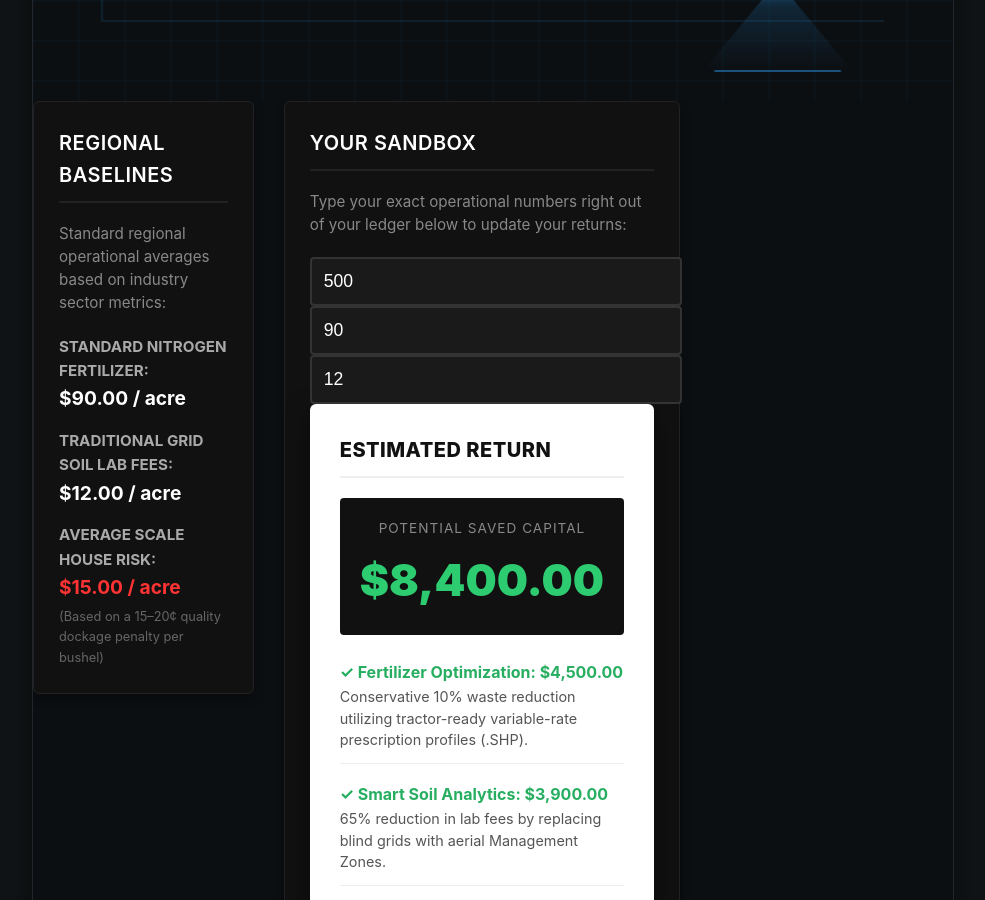
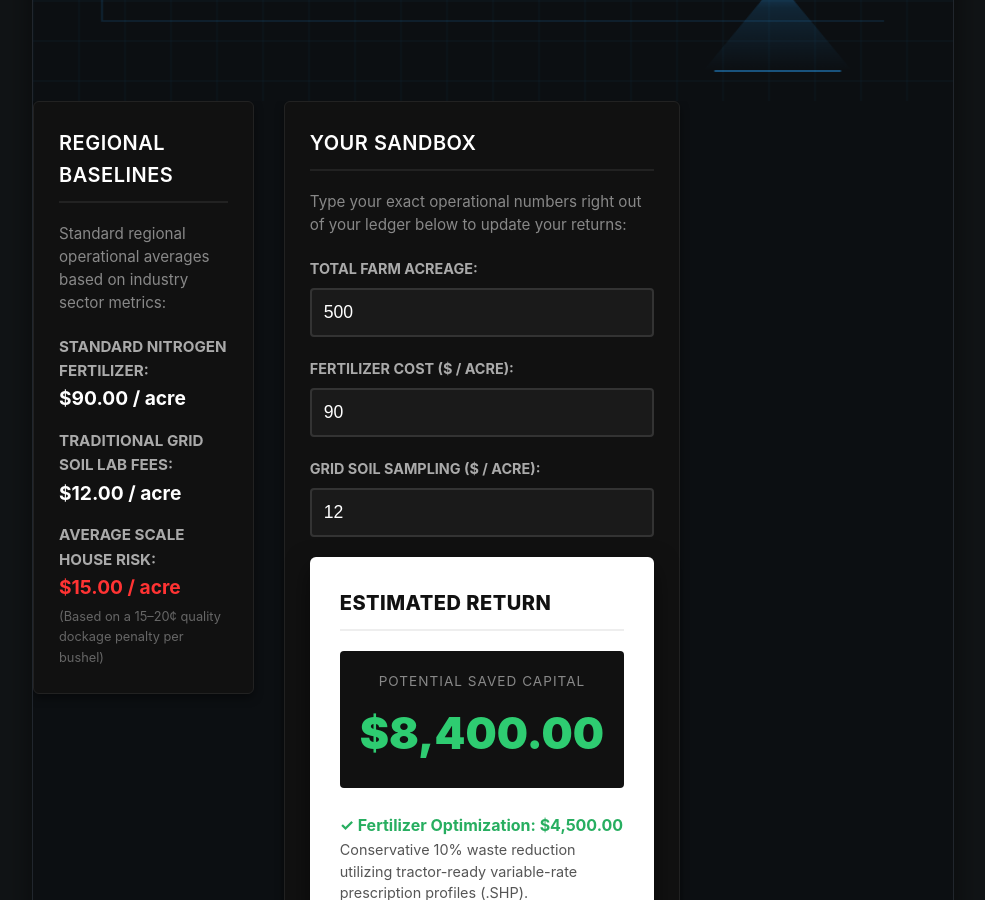
Before and after one commit to traviscloke126/traviscloke126.github.io, a Jekyll site: the page built from roi.html, in a window 1280 px wide and 900 px high, scrolled down 553 px. Shown: the whole window, without its empty margins (148-1133 px from the left). Built offline with Jekyll 4.4.1, drawn with Linux system fonts in a browser that asks for light colours.

Commit message:
Update roi.html

```diff
--- a/roi.html
+++ b/roi.html
@@ -67,14 +67,23 @@ title: ROI Calculator | Apex Vector LLC
                 Type your exact operational numbers right out of your ledger below to update your returns:
             </p>
 
-           <!-- Input Box: Total Acres (Line 74) -->
-<input type="number" id="acres" value="500" min="1" step="1" oninput="window.processMatrixROI()" style="width: 100%; padding: 12px; background-color: #1a1a1a; border: 2px solid #333; color: #ffffff; border-radius: 4px; font-size: 1.1rem;">
+            <!-- Input Box: Total Acres -->
+            <div style="margin-bottom: 20px;">
+                <label for="acres" style="display: block; font-weight: 700; margin-bottom: 8px; color: #aaaaaa; font-size: 0.9rem; text-transform: uppercase;">TOTAL FARM ACREAGE:</label>
+                <input type="number" id="acres" value="500" min="1" step="1" oninput="window.processMatrixROI()" style="width: 100%; padding: 12px; background-color: #1a1a1a; border: 2px solid #333; color: #ffffff; border-radius: 4px; font-size: 1.1rem; box-sizing: border-box;">
+            </div>
 
-<!-- Input Box: Fertilizer Budget (Line 80) -->
-<input type="number" id="fert" value="90" min="0" step="5" oninput="window.processMatrixROI()" style="width: 100%; padding: 12px; background-color: #1a1a1a; border: 2px solid #333; color: #ffffff; border-radius: 4px; font-size: 1.1rem;">
+            <!-- Input Box: Fertilizer Budget -->
+            <div style="margin-bottom: 20px;">
+                <label for="fert" style="display: block; font-weight: 700; margin-bottom: 8px; color: #aaaaaa; font-size: 0.9rem; text-transform: uppercase;">FERTILIZER COST ($ / ACRE):</label>
+                <input type="number" id="fert" value="90" min="0" step="5" oninput="window.processMatrixROI()" style="width: 100%; padding: 12px; background-color: #1a1a1a; border: 2px solid #333; color: #ffffff; border-radius: 4px; font-size: 1.1rem; box-sizing: border-box;">
+            </div>
 
-<!-- Input Box: Lab Costs (Line 86) -->
-<input type="number" id="lab" value="12" min="0" step="1" oninput="window.processMatrixROI()" style="width: 100%; padding: 12px; background-color: #1a1a1a; border: 2px solid #333; color: #ffffff; border-radius: 4px; font-size: 1.1rem;">
+            <!-- Input Box: Lab Costs -->
+            <div style="margin-bottom: 20px;">
+                <label for="lab" style="display: block; font-weight: 700; margin-bottom: 8px; color: #aaaaaa; font-size: 0.9rem; text-transform: uppercase;">GRID SOIL SAMPLING ($ / ACRE):</label>
+                <input type="number" id="lab" value="12" min="0" step="1" oninput="window.processMatrixROI()" style="width: 100%; padding: 12px; background-color: #1a1a1a; border: 2px solid #333; color: #ffffff; border-radius: 4px; font-size: 1.1rem; box-sizing: border-box;">
+            </div>
 
         <!-- COLUMN 3: HIGH-CONTRAST INVESTMENT SUMMARY -->
         <div style="background-color: #ffffff; color: #111111; padding: 30px; border-radius: 6px; box-shadow: 0 10px 25px rgba(0,0,0,0.5);">
```
